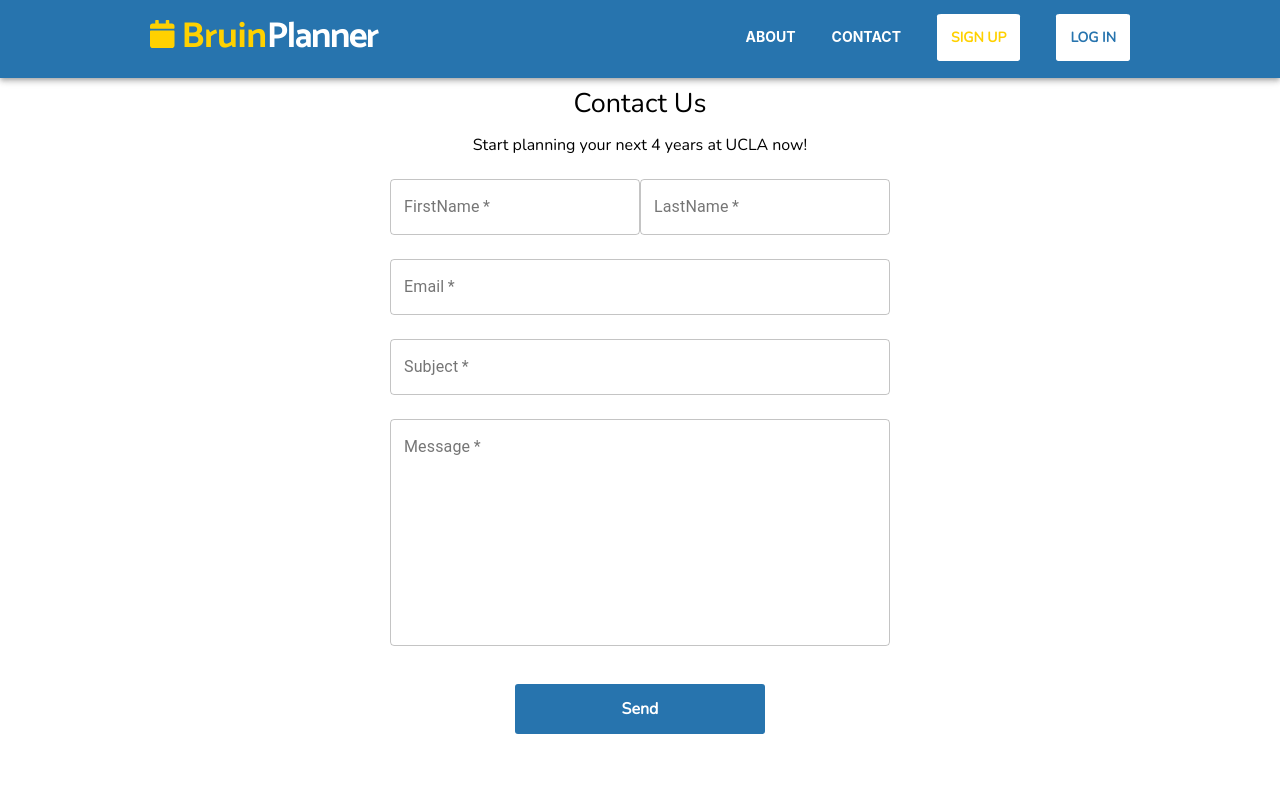
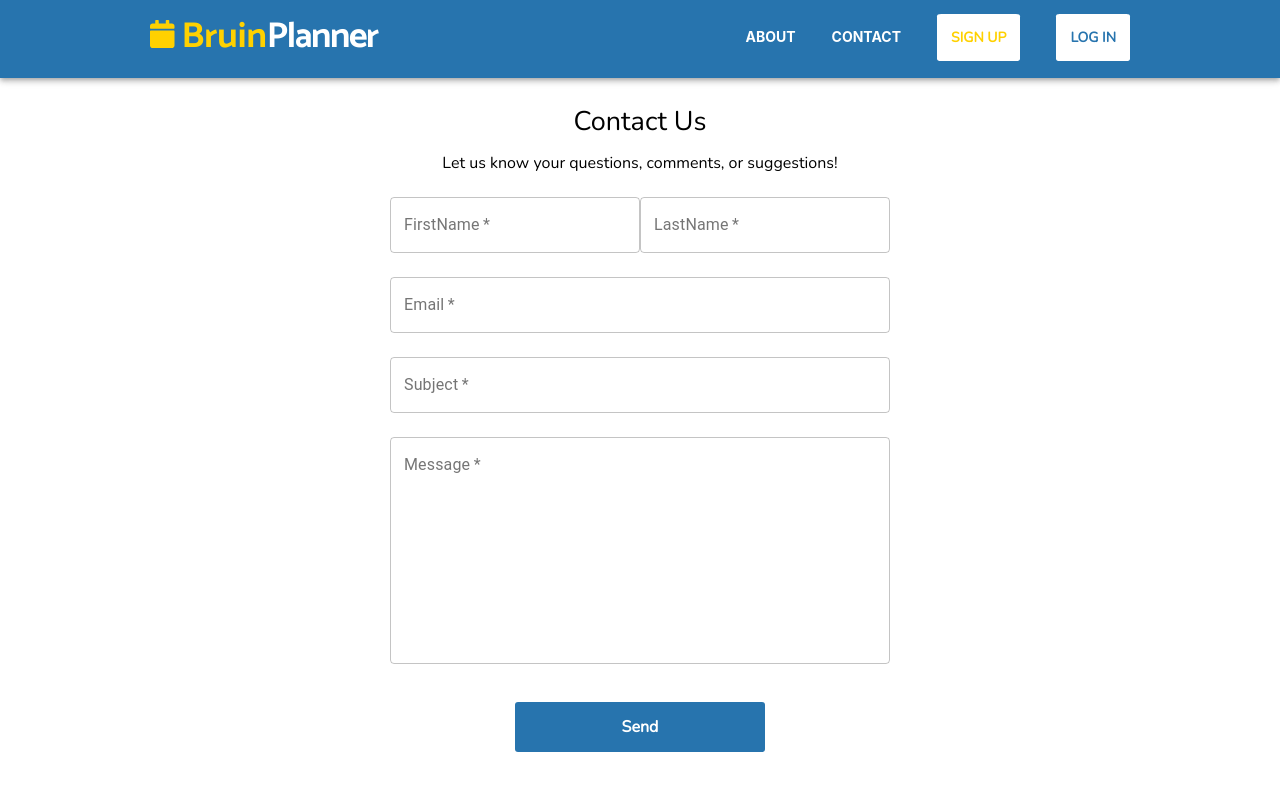
Before and after one commit to jchangz01/bruinplanner, a React (Create React App) app in the folder client/: page /contact in a window 1280 px wide. Shown: the top 790 px of the page. Built offline with nearby package versions, Linux system fonts and the light colour scheme.

Commit message:
Adjusted margins on contact on signup pages

```diff
--- a/client/src/components/Contact.js
+++ b/client/src/components/Contact.js
@@ -42,9 +42,9 @@ export default class Contact extends React.Component {
                     </div>
                 </header>
                 <section>
-                    <div id="signup-main-content">
-                        <h2 id="signup-main-heading">Contact Us</h2>
-                        <h3 id="signup-main-subheading">Start planning your next 4 years at UCLA now!</h3>
+                    <div id="contact-main-content">
+                        <h2 id="contact-main-heading">Contact Us</h2>
+                        <h3 id="contact-main-subheading">Let us know your questions, comments, or suggestions!</h3>
                         {/*<form action="/sign-up" method="POST" style={{width: "500px"}}> */}
                         <form onSubmit={this.handleSubmit} style={{width: "500px"}}>
                             {/* Use ThemeProvider to provide desired color for your Materials-UI elements */}
--- a/client/src/components/Signup.js
+++ b/client/src/components/Signup.js
@@ -143,7 +143,7 @@ export default class Signup extends React.Component {
                                     color="primary"
                                     required/>
                             </ThemeProvider>
-                            <button type="submit" className="logSign-button blue-br white" style={{float: "right", verticalAlign: "center", width: "250px", marginTop:"30px"}}>Create-account</button>
+                            <button type="submit" className="logSign-button blue-br white" style={{float: "center", verticalAlign: "center", width: "250px", marginTop:"30px"}}>Create-account</button>
                         </form>
                     </div>
                 </section>
--- a/client/src/css/Contact.css
+++ b/client/src/css/Contact.css
@@ -1,3 +1,29 @@
+#contact-main-content {
+  margin: 0 auto;
+  min-height: calc(99vh - 125px);
+  width: 500px;
+  display: flex;
+  flex-direction: column;
+  align-items: center;
+  justify-content: center;
+  color: black;
+}
+
+#contact-main-heading {
+  font-family: 'Nunito';
+  font-size: 27px;
+  margin-top: 30px;
+  margin-bottom: 10px;
+}
+
+#contact-main-subheading {
+  font-family: 'Nunito';
+  font-size: 16px;
+  margin: 10px;
+}
+
+
+
 .contact-name-inputs {
     width: 50%;
   }
--- a/client/src/css/Signup.css
+++ b/client/src/css/Signup.css
@@ -39,6 +39,7 @@
 #signup-main-heading {
     font-family: 'Nunito';
     font-size: 27px;
+    margin-top: 20px;
     margin-bottom: 10px;
 }
 
```
